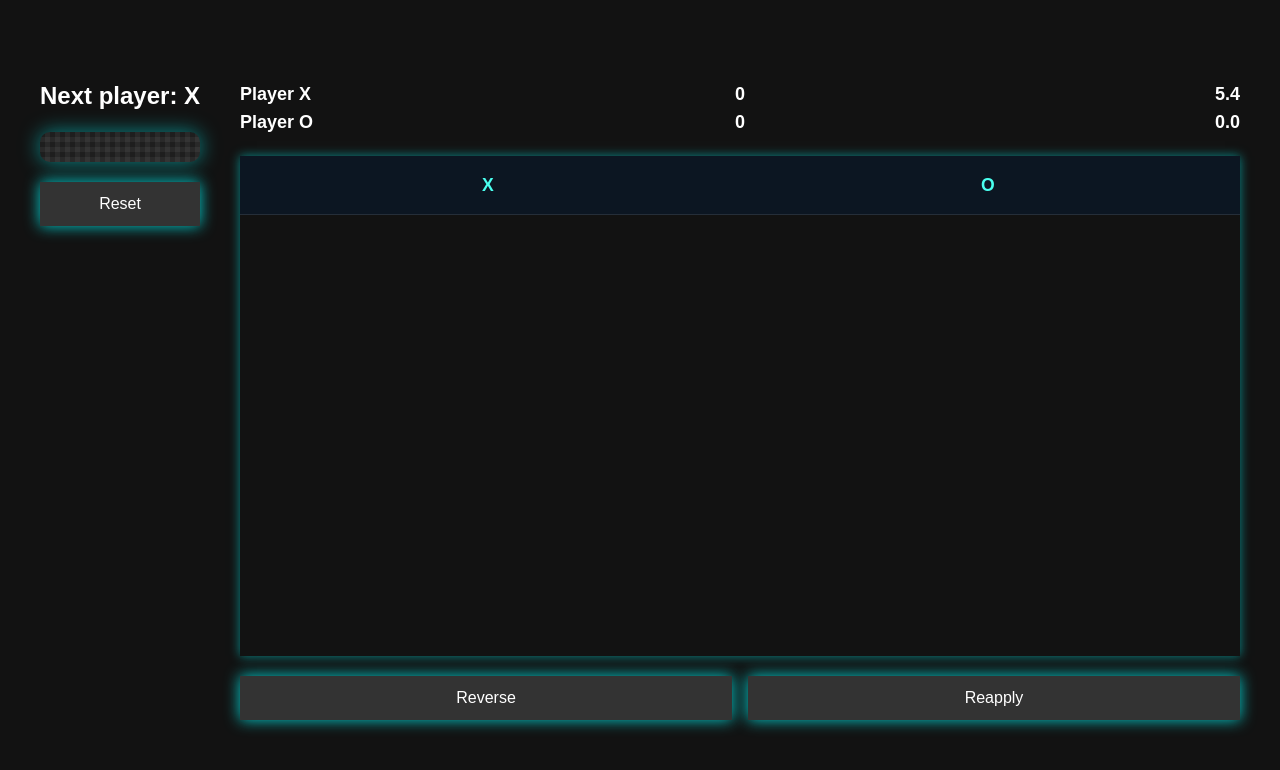
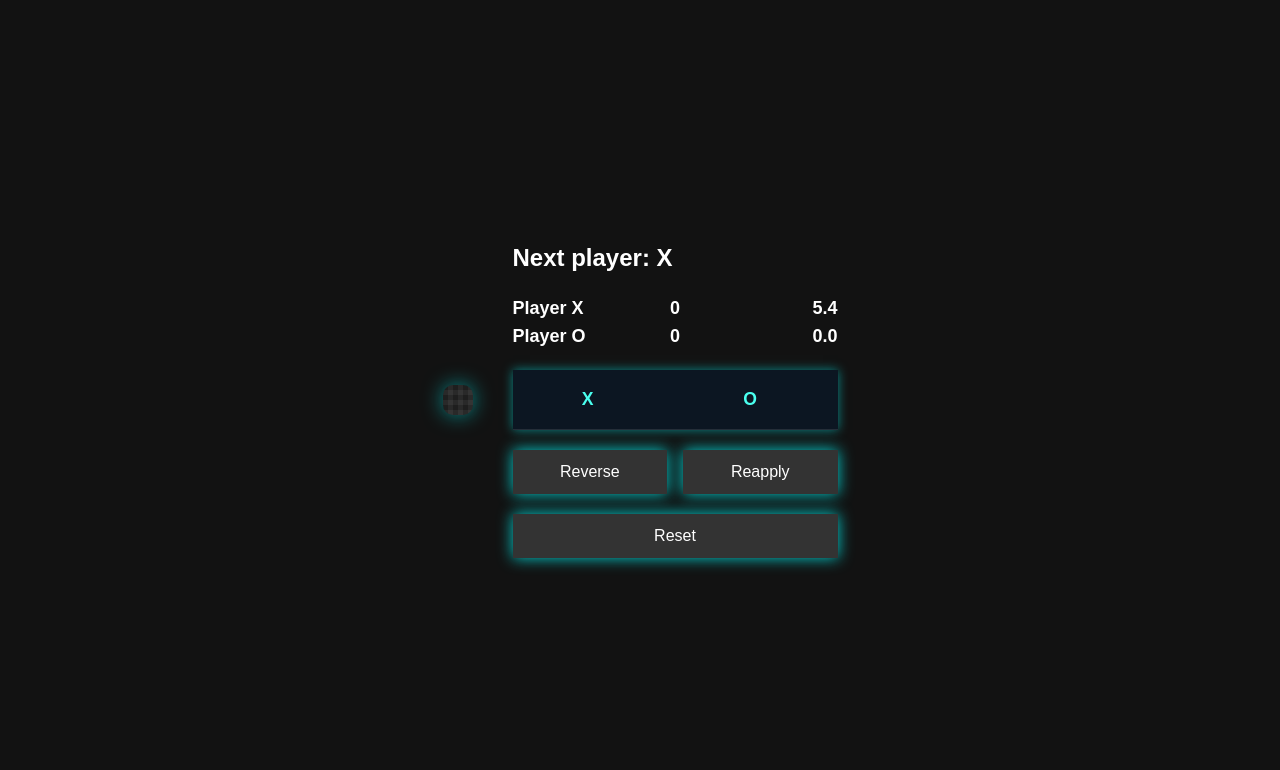
Before and after one commit to Tonio2/Gomoku, a React (Create React App) app in the folder GomokuFront/: page /game in a window 1280 px wide. Shown: the top 770 px of the page. Built offline with nearby package versions, Linux system fonts and the light colour scheme; no server answers.

Commit message:
styles: update Layout

```diff
--- a/GomokuFront/src/AIstyles.css
+++ b/GomokuFront/src/AIstyles.css
@@ -39,7 +39,7 @@ body {
 .game-info th,
 .game-info td {
   text-align: center;
-  padding: 1rem 3rem;
+  padding: 1rem 0;
   border-bottom: 1px solid rgba(255, 255, 255, 0.1);
   font-size: 1.1rem;
 }
--- a/GomokuFront/src/GomokuGameBoard.tsx
+++ b/GomokuFront/src/GomokuGameBoard.tsx
@@ -30,15 +30,12 @@ export default function Game() {
   }
 
   return (
-    <div className="grid grid-cols-[auto,1fr] gap-10 h-screen">
-      <div className="flex flex-col pt-20 pl-10">
+    <div className="flex flex-row justify-items-center justify-center gap-10 h-screen px-10 items-center">
+      <div className="game-board flex-none">
+        <Board xIsNext={xIsNext} board={board} handleClick={handleClick} />
+      </div>
+      <div className="game-info flex flex-col max-h-[80vh] w-[325px]">
         <h1 className="font-bold text-2xl mb-5">{status}</h1>
-        <div className="game-board">
-          <Board xIsNext={xIsNext} board={board} handleClick={handleClick} />
-        </div>
-        <Button onClick={() => handleReset()} text="Reset" />
-      </div>
-      <div className="game-info flex flex-col py-20 pr-10 max-h-screen">
         <ScoreBoard playerX={playerX} playerO={playerO} />
         <ListMoves moves={listMoves} currentMove={currentMove} />
         <div className="grid grid-cols-2 gap-4">
@@ -53,6 +50,7 @@ export default function Game() {
             disabled={currentMove === 0}
           />
         </div>
+        <Button onClick={() => handleReset()} text="Reset" />
       </div>
     </div>
   );
```
